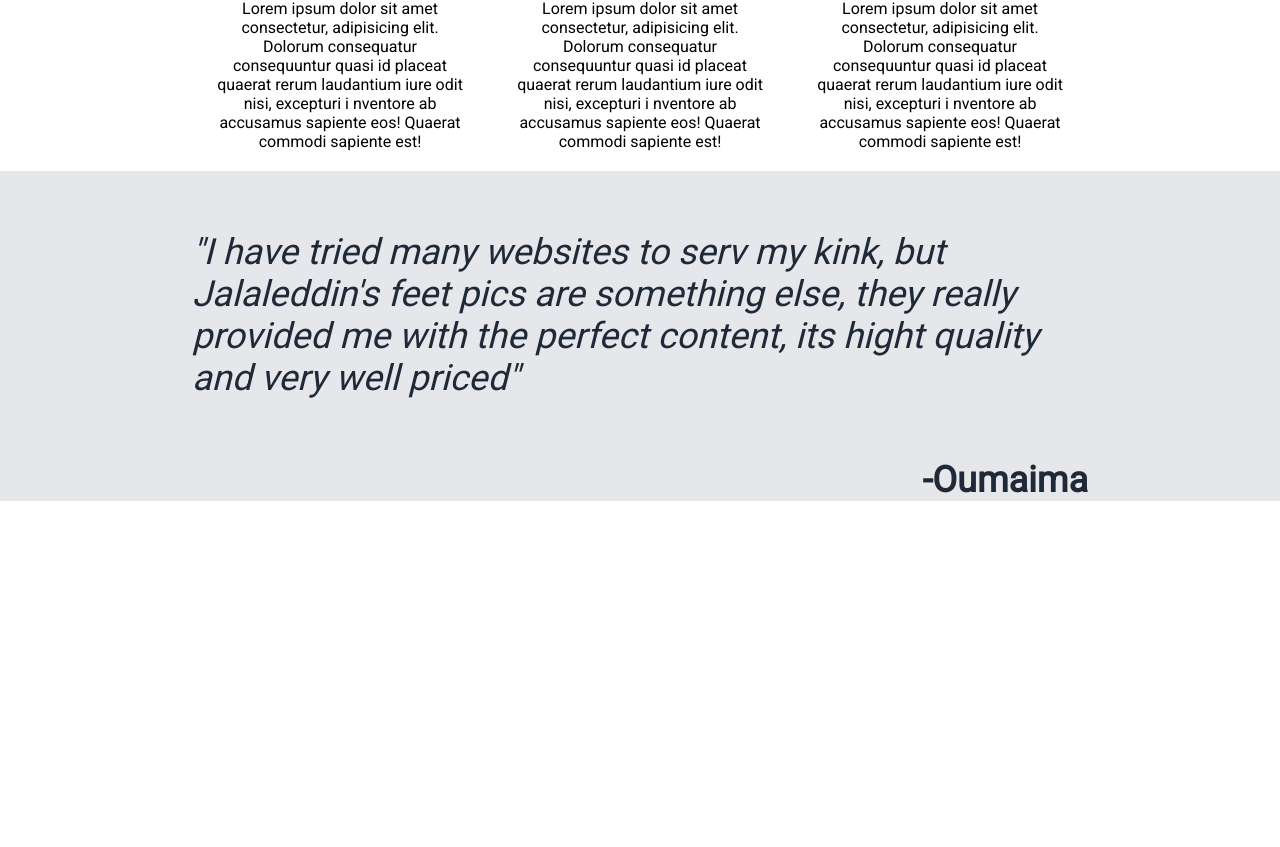
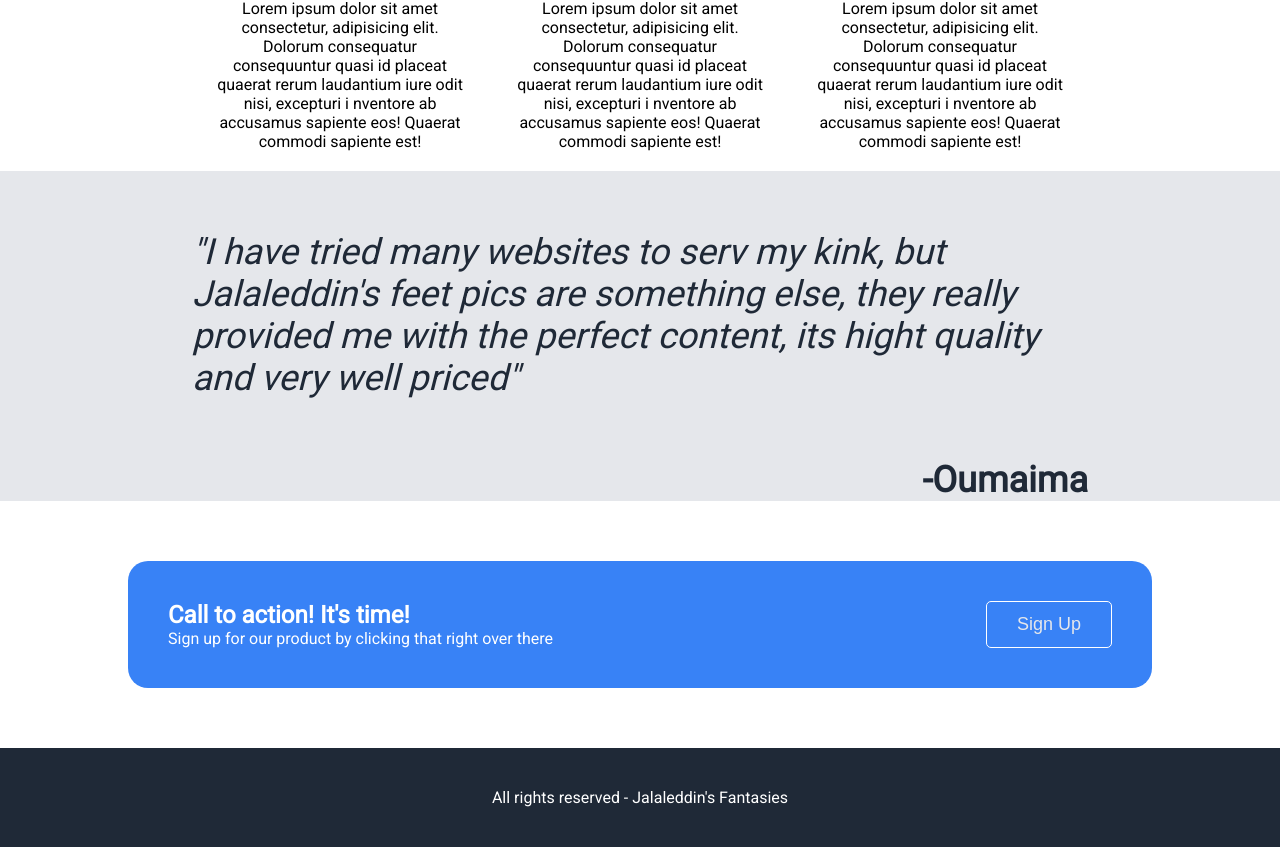
Before and after one commit to include07/fluffy-palm-tree, a plain HTML site: page index.html in a window 1280 px wide. Shown: the part 472-1319 px from the top of the page. Before the commit the page ends 973 px from the top, so only its background shows below. Drawn offline with Linux system fonts and the light colour scheme.

Commit message:
finished website

```diff
--- a/index.html
+++ b/index.html
@@ -84,9 +84,21 @@
             </div>
         </div>
         <div class="body3">
+            <div class="body3-container">
+                <div class="q3">
+                    <h2>Call to action! It's time!</h2>
+                    <p>Sign up for our product by clicking that right over there</p>
+                </div>
+                <button>
+                    <a href="#">Sign Up</a>
+                </button>
+            </div>
         </div>
     </div>
     <footer>
+        <div>
+            All rights reserved - Jalaleddin's Fantasies
+        </div>
     </footer>
 </body>
 </html>
--- a/styles.css
+++ b/styles.css
@@ -136,6 +136,7 @@
     display: flex;
     flex-direction: column;
     align-items: center;
+    align-content: center;
 }
 
 .body2-content{
@@ -156,9 +157,46 @@
 }
 
 .body3{
-    background-color: #3882F6;
+    width: 80%;
+    background-color: white;
+    display: flex;
+    flex-direction: column;
+    align-items: center;
 }
 
-.footer{
+.body3-container{
+    color: white;
+    width: 100%;
+    display: flex;
+    margin: 60px 0px;
+    padding: 40px 40px;
+    background-color: #3882F6;
+    border-radius: 20px;
+}
+
+.body3-container button{
+    margin-left: auto;
+    background-color: #3882F6;
+    padding: 0px 30px;
+    border: 1px solid white;
+    border-radius: 5px;
+}
+.body3-container a{
+    text-decoration: none;
+    color: #E5E7EB;
+    font-size: 18px;
+}
+.q3{
+
+}
+
+footer{
+    color: white;
+    display: flex;
+    justify-content: center;
     background-color: #1F2937;
 }
+
+footer div{
+    padding: 40px;
+}
```
